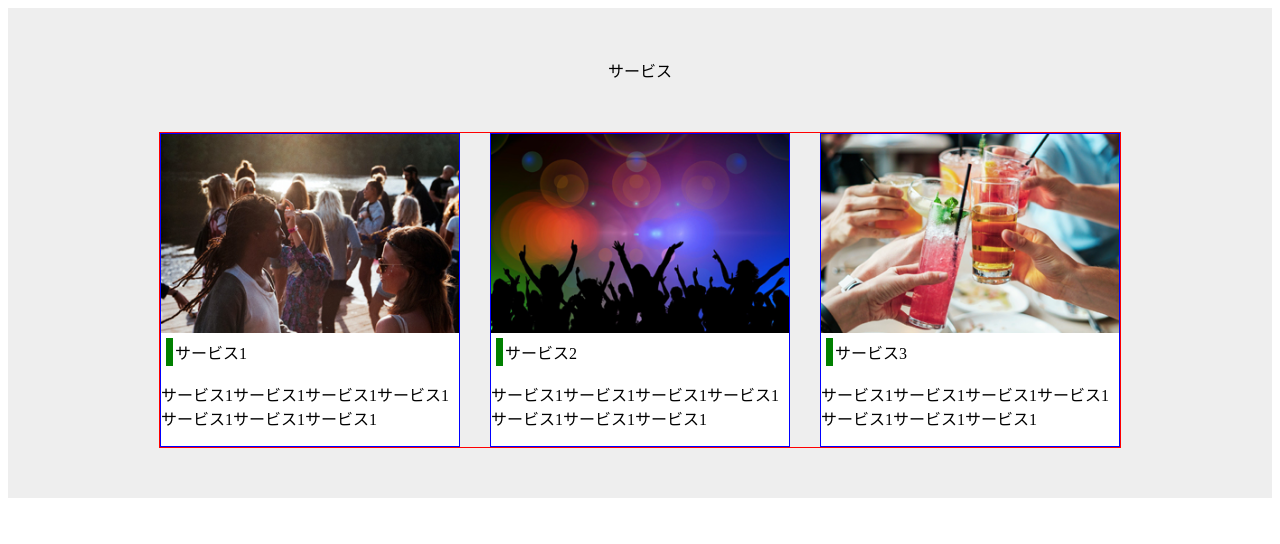
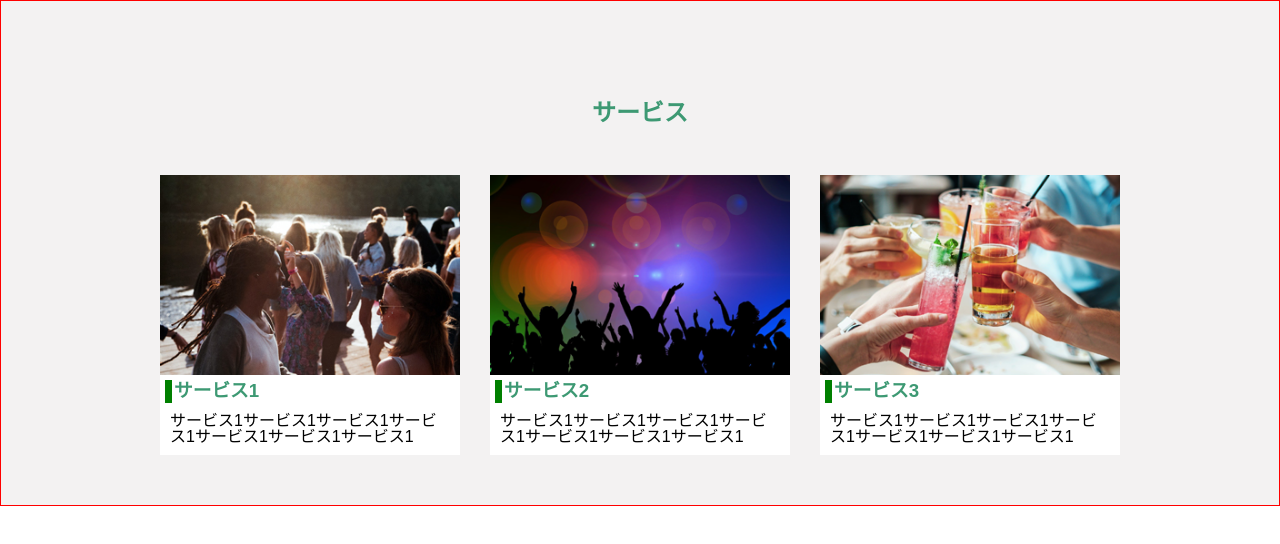
Before and after one commit to megu621/dezasta, a plain HTML site: page 第３回_work2/index.html in a window 1280 px wide. Drawn offline with Linux system fonts and the light colour scheme.

Commit message:
第３回_work2

```diff
--- a/第３回_work2/css/style.css
+++ b/第３回_work2/css/style.css
@@ -1,4 +1,4 @@
-charset "utf-8";
+@charset "utf-8";
 
 /* cssリセット */
 
@@ -51,14 +51,20 @@ img {
 
 .content {
   max-width: 100%;
-  background: #eeeeee;
+  background: #f3f2f2;
   padding: 50px;
+  border: 1px solid red;
 }
 
 .content_title {
   text-align: center;
-  margin-bottom: 50px;
+  margin: 50px 0;
   /* border: 1px solid green; */
+}
+
+.content_title,
+.title {
+  color: rgb(61, 153, 115);
 }
 
 .service {
@@ -67,12 +73,13 @@ img {
   display: flex;
   /* justify-content: space-between; */
   gap: 30px;
-  border: 1px solid red;
+  padding: 0 10px;
+  /* border: 1px solid red; */
 }
 
 .box {
   background: white;
-  border: 1px solid blue;
+  /* border: 1px solid blue; */
 }
 
 img {
@@ -86,6 +93,10 @@ img {
   margin-top: 5px;
 }
 
+p {
+  padding: 10px;
+}
+
 @media screen and (max-width:400px){
   .content {
     padding: 50px 0;
--- a/第３回_work2/index.html
+++ b/第３回_work2/index.html
@@ -8,26 +8,28 @@
   <link rel="stylesheet" href="./css/style.css">
 </head>
 <body>
-  <section>
-    <div class="content">
-      <div class="content_title">サービス</div>
+  <section class="content">
+    <!-- セクションタグで囲うからいらない -->
+    <!-- <div class="content"> -->
+      <!-- divタグではなく見出しタグにする -->
+      <h2 class="content_title">サービス</h2>
 
       <div class="service">
         <div class="box">
           <img src="./images/main_1.jpg" alt="">
-          <div class="title">サービス1</div>
+          <h3 class="title">サービス1</h3>
           <p>サービス1サービス1サービス1サービス1サービス1サービス1サービス1</p>
         </div>
 
         <div class="box">
           <img src="./images/main_2.png" alt="">
-          <div class="title">サービス2</div>
+          <h3 class="title">サービス2</h3>
           <p>サービス1サービス1サービス1サービス1サービス1サービス1サービス1</p>
         </div>
 
         <div class="box">
           <img src="./images/main_3.png" alt="">
-          <div class="title">サービス3</div>
+          <h3 class="title">サービス3</h3>
           <p>サービス1サービス1サービス1サービス1サービス1サービス1サービス1</p>
         </div>
 
```
Also changed, not shown: 第3回_work1/index.html (+10 -7 lines), 1 other file.
